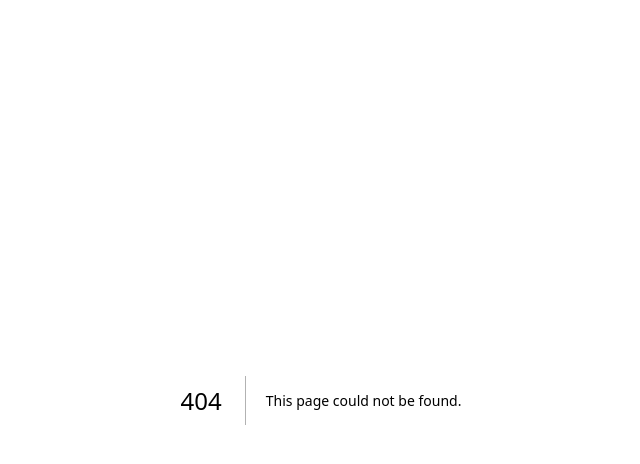
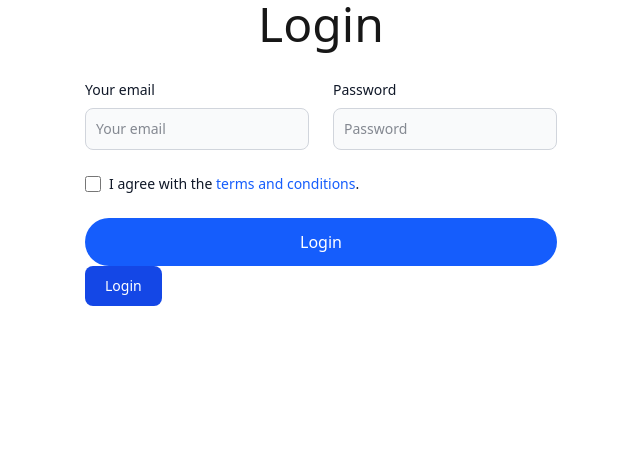
Before and after one commit to HolyNamesAcademy/Projects-II-25-26, a Next.js app in the folder frontend/: page /login in a window 1280 px wide. Before the commit this address had no page. Shown: the top 464 px of the page, without its empty margins (319-959 px from the left). Built offline with nearby package versions, Linux system fonts and the light colour scheme.

Commit message:
Add login page and text input component

```diff
--- /dev/null
+++ b/frontend/src/app/login/page.tsx
@@ -0,0 +1,34 @@
+
+import PrimaryButton from "@/components/primaryButton";
+import TextInput from "@/components/textInput";
+
+export default function Login() {
+  return (
+    <div>
+      <main className="flex flex-col gap-[32px] row-start-2 items-center">
+        <h1 className="text-5xl">
+          Login
+        </h1>
+
+        <form>
+    <div className="grid gap-6 mb-6 md:grid-cols-2">
+        <TextInput label="Your email" type="email" placeholder="name@holynames-sea.org" required />
+        <TextInput label="Password" type="password" placeholder="•••••••••" required />
+
+    </div>
+    <div className="flex items-start mb-6">
+        <div className="flex items-center h-5">
+        <input id="remember" type="checkbox" value="" className="w-4 h-4 border border-gray-300 rounded-sm bg-gray-50 focus:ring-3 focus:ring-blue-300 dark:bg-gray-700 dark:border-gray-600 dark:focus:ring-blue-600 dark:ring-offset-gray-800" required />
+        </div>
+        <label htmlFor="remember" className="ms-2 text-sm font-medium text-gray-900 dark:text-gray-300">I agree with the <a href="#" className="text-blue-600 hover:underline dark:text-blue-500">terms and conditions</a>.</label>
+    </div>
+    <PrimaryButton text="Login" href="/demo/api-demo" />
+    <button type="login" class="text-white bg-blue-700 hover:bg-blue-800 focus:ring-4 focus:outline-none focus:ring-blue-300 font-medium rounded-lg text-sm w-full sm:w-auto px-5 py-2.5 text-center dark:bg-blue-600 dark:hover:bg-blue-700 dark:focus:ring-blue-800">Login</button>
+</form>
+
+      </main>
+      <footer className="row-start-3 flex gap-[24px] flex-wrap items-center justify-center">
+      </footer>
+    </div>
+  );
+}
--- /dev/null
+++ b/frontend/src/components/textInput.tsx
@@ -0,0 +1,8 @@
+export default function TextInput({ label, type, placeholder, required }: { label: string, type: string, placeholder: string, required?: boolean }) {
+  return (
+    <div>
+            <label htmlFor={label} className="block mb-2 text-sm font-medium text-gray-900 dark:text-white">{label}</label>
+            <input type={type} id={label} className="bg-gray-50 border border-gray-300 text-gray-900 text-sm rounded-lg focus:ring-blue-500 focus:border-blue-500 block w-full p-2.5 dark:bg-gray-700 dark:border-gray-600 dark:placeholder-gray-400 dark:text-white dark:focus:ring-blue-500 dark:focus:border-blue-500" placeholder={label} required = {required} />
+        </div>
+  )
+}
```
